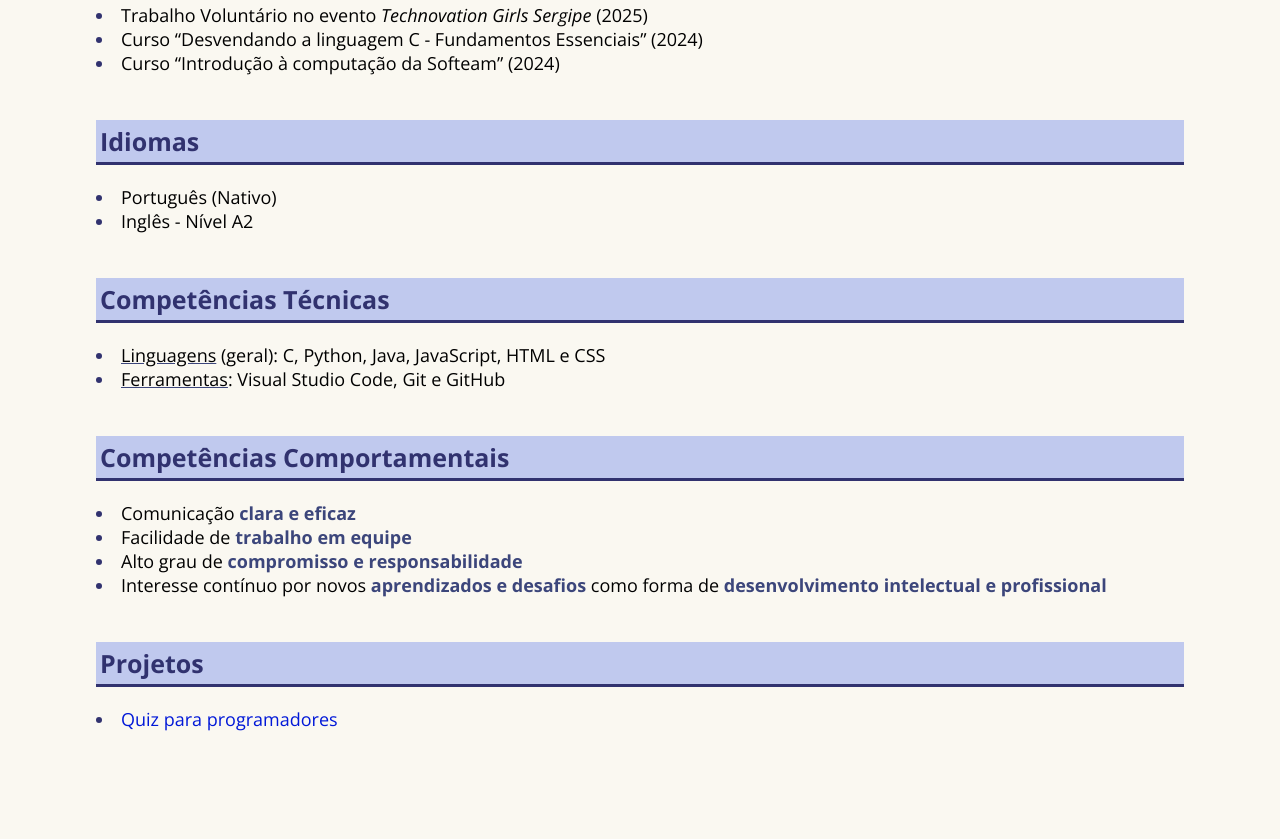
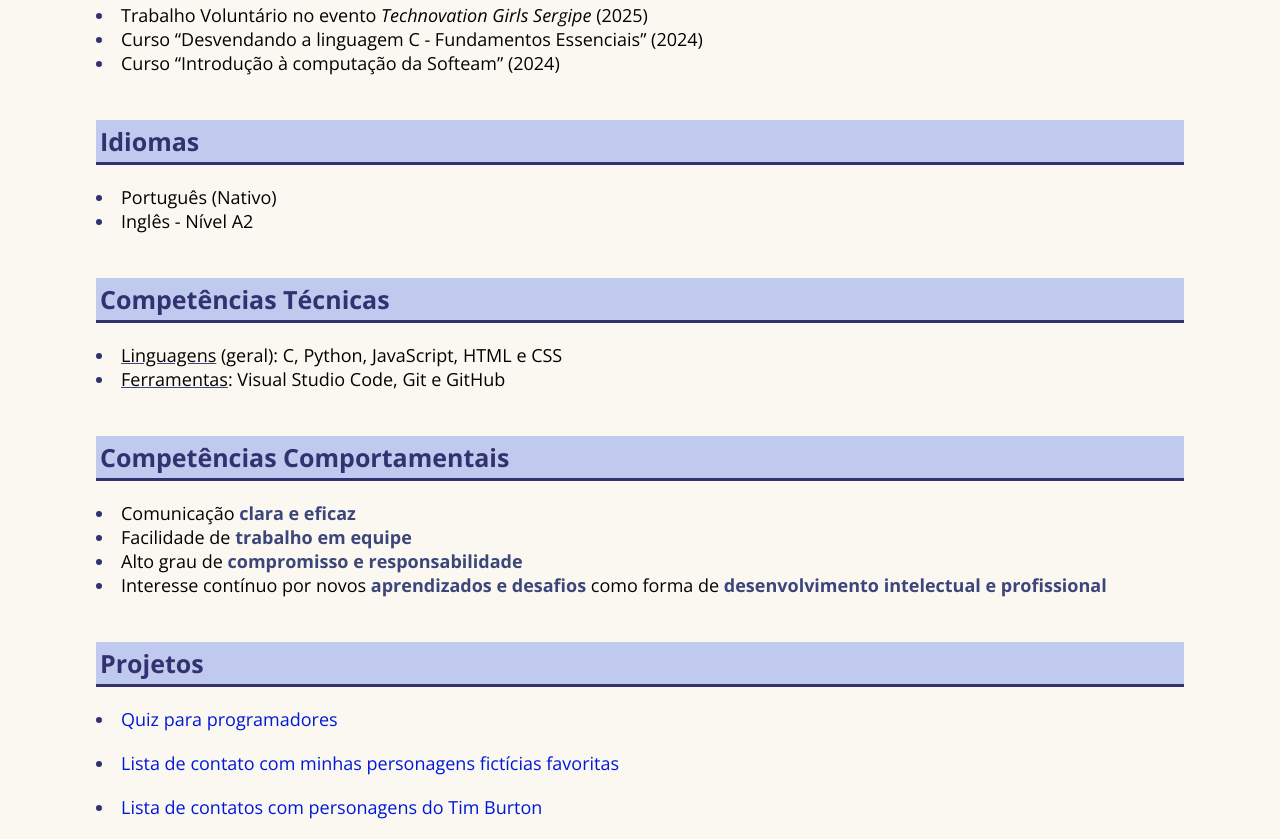
Before and after one commit to fernandasfarias/curriculo_desafio_1, a plain HTML site: page index.html in a window 1280 px wide. Shown: the part 664-1503 px from the top of the page. Before the commit the page ends 1415 px from the top, so only its background shows below. Drawn offline with nearby package versions, Linux system fonts and the light colour scheme.

Commit message:
atualizações

```diff
--- a/index.html
+++ b/index.html
@@ -43,7 +43,7 @@
         <section>
             <h2>Competências Técnicas</h2>
             <ul>
-                <li><span style="text-decoration: underline; text-decoration-color: #3C467B">Linguagens</span> (geral): C, Python, Java, JavaScript, HTML e CSS</li>
+                <li><span style="text-decoration: underline; text-decoration-color: #3C467B">Linguagens</span> (geral): C, Python, JavaScript, HTML e CSS</li>
                 <li><span style="text-decoration: underline; text-decoration-color: #3C467B">Ferramentas</span>: Visual Studio Code, Git e GitHub</li>
             </ul>
         </section>
@@ -61,6 +61,8 @@
             <h2>Projetos</h2>
             <ul>
                 <li><a href="https://fernandasfarias.github.io/my-first-site/">Quiz para programadores</a></li>
+                <li><a href="https://fernandasfarias.github.io/lista_de_contatos/">Lista de contato com minhas personagens fictícias favoritas</a></li>
+                <li><a href="https://fernandasfarias.github.io/contact_list_2/">Lista de contatos com personagens do Tim Burton</a></li>
             </ul>
         </section>
     </main>
```
